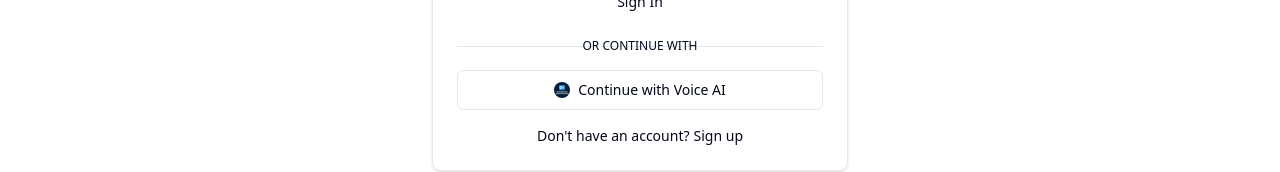
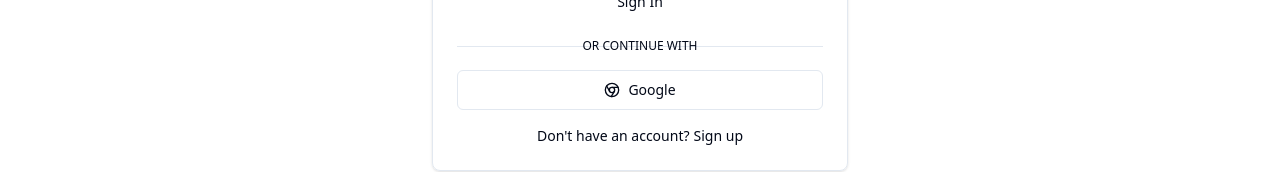
Before and after one commit to RajeshPandey10/voice_ai_content_generator_frontend, a React (Vite) app: page /auth in a window 1280 px wide. Shown: the part 406-578 px from the top of the page. Built offline with nearby package versions, Linux system fonts and the light colour scheme; no server answers.

Commit message:
o auth functioning

```diff
--- a/src/components/auth-form.jsx
+++ b/src/components/auth-form.jsx
@@ -10,8 +10,6 @@
 import { Label } from "@/components/ui/label";
 import { Button } from "@/components/ui/button";
 import { useAuth } from "@/contexts/AuthContext";
-import { getApiUrl } from "@/utils/apiUrl";
-import { toast } from "sonner";
 import { Eye, EyeOff, Mail, Lock, User, Chrome } from "lucide-react";
 
 export function AuthForm({ onSuccess }) {
@@ -58,20 +56,10 @@
   };
 
   const handleGoogleLogin = () => {
-    const apiUrl = getApiUrl();
-    const googleAuthUrl = `${apiUrl}/auth/google`;
-
-    console.log("� Google Auth URL:", googleAuthUrl);
-
-    // Safety check - ensure no localhost in production
-    if (googleAuthUrl.includes("localhost") && import.meta.env.PROD) {
-      console.error("❌ CRITICAL: Localhost URL in production!");
-      toast.error("Configuration Error: Invalid URL configuration detected.");
-      return;
-    }
-
-    console.log("✅ Redirecting to backend auth");
-    window.location.href = googleAuthUrl;
+    const apiUrl =
+      import.meta.env.VITE_API_URL ||
+      "https://voice-ai-generator-backend.onrender.com";
+    window.location.href = `${apiUrl}/auth/google`;
   };
 
   return (
@@ -180,12 +168,8 @@
           className="w-full"
           type="button"
         >
-          <img
-            src="/logo_voice_ai.png"
-            alt="Voice AI Logo"
-            className="mr-2 h-4 w-4 rounded-full object-cover"
-          />
-          Continue with Voice AI
+          <Chrome className="mr-2 h-4 w-4" />
+          Google
         </Button>
 
         <div className="text-center text-sm">
```
